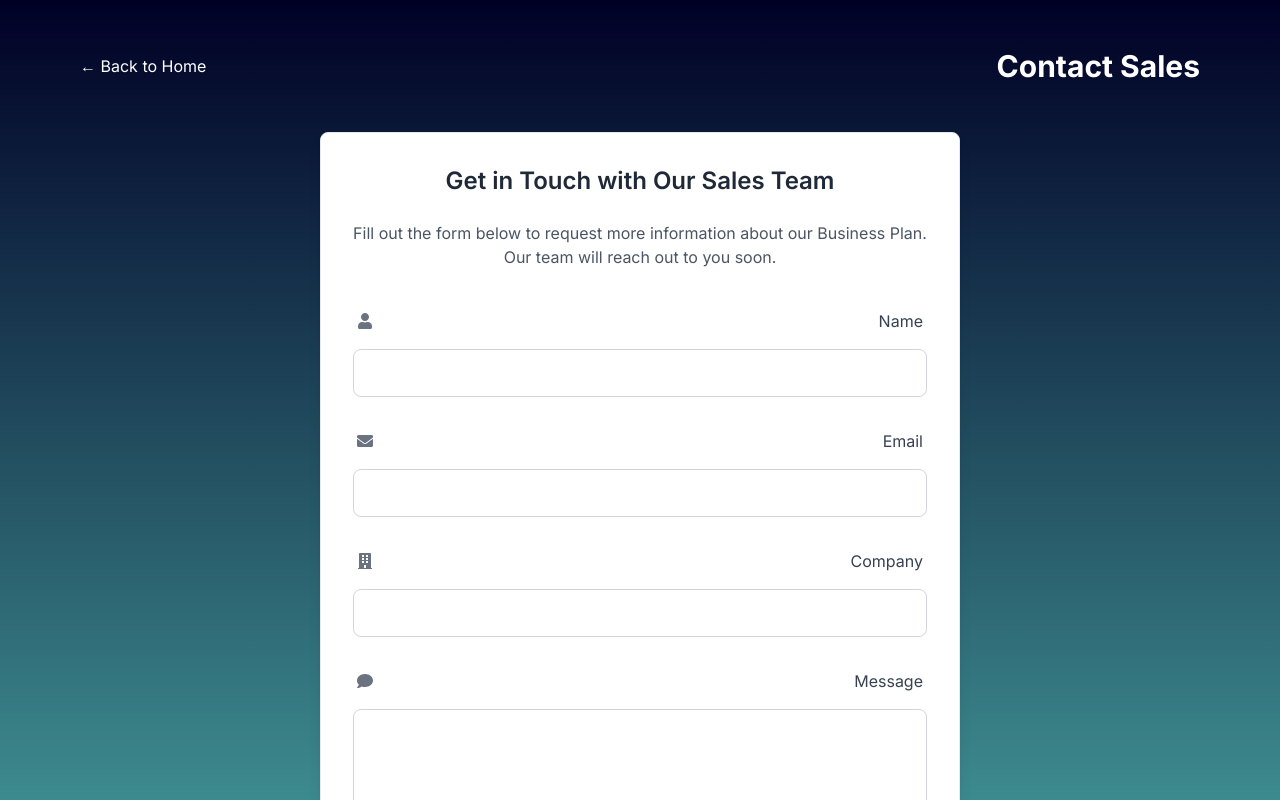
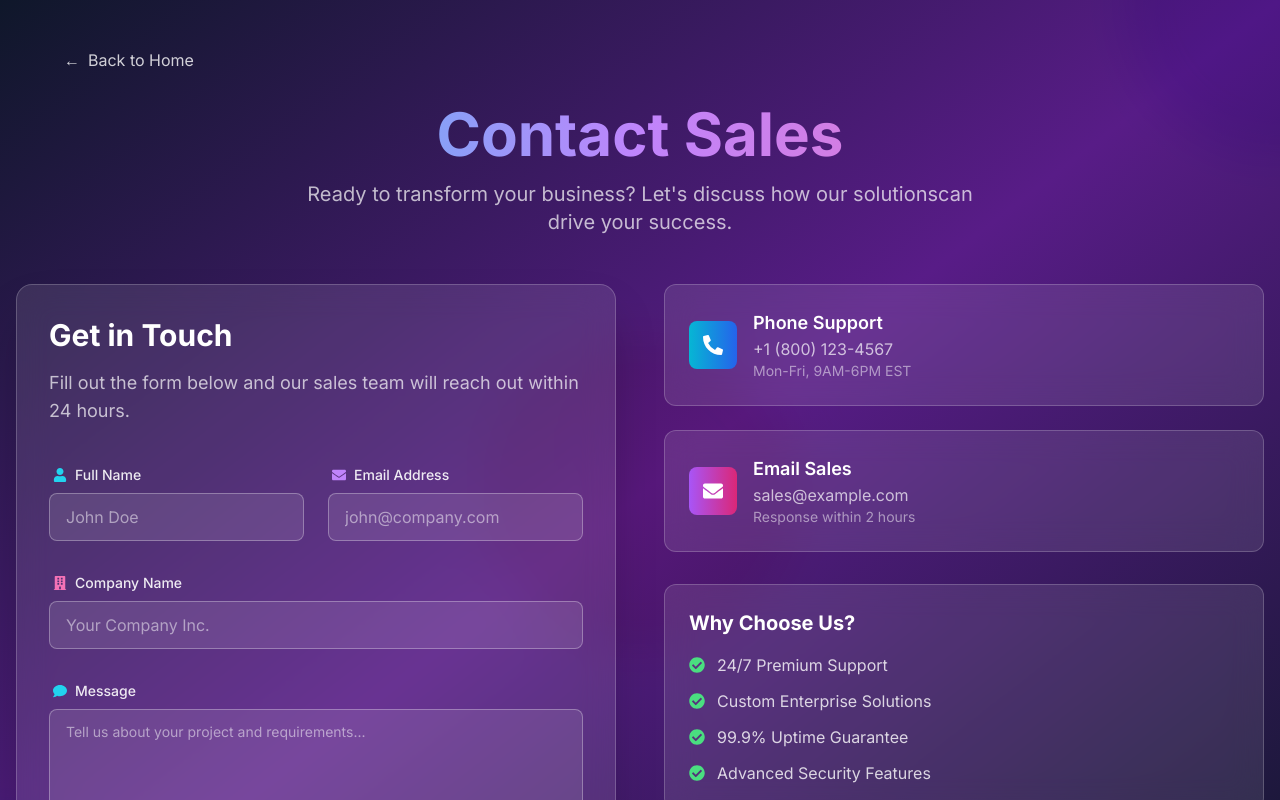
Before and after one commit to titan1230/Tiny-Path, a Next.js app: page /contact in a window 1280 px wide. Shown: the top 800 px of the page. Built offline with nearby package versions, Linux system fonts and the light colour scheme.

Commit message:
Enhance Contact Sales page: update layout, improve form design, and add success modal

```diff
--- a/src/app/contact/page.tsx
+++ b/src/app/contact/page.tsx
@@ -1,8 +1,17 @@
 "use client";
 
 import React, { useState } from "react";
-import { FaPhoneAlt, FaEnvelope, FaMapMarkerAlt, FaUser, FaBuilding, FaComment } from "react-icons/fa";
-import Link from 'next/link';
+import {
+  FaPhoneAlt,
+  FaEnvelope,
+  FaMapMarkerAlt,
+  FaUser,
+  FaBuilding,
+  FaComment,
+  FaCheckCircle,
+  FaTimes,
+} from "react-icons/fa";
+import Link from "next/link";
 
 const ContactSalesPage: React.FC = () => {
   const [formData, setFormData] = useState({
@@ -11,128 +20,246 @@ const ContactSalesPage: React.FC = () => {
     company: "",
     message: "",
   });
+  const [isModalOpen, setIsModalOpen] = useState(false);
 
-  const handleInputChange = (e: React.ChangeEvent<HTMLInputElement | HTMLTextAreaElement>) => {
+  const handleInputChange = (
+    e: React.ChangeEvent<HTMLInputElement | HTMLTextAreaElement>
+  ) => {
     setFormData({ ...formData, [e.target.name]: e.target.value });
   };
 
   const handleSubmit = (e: React.FormEvent) => {
     e.preventDefault();
-    alert("Thank you for contacting us! We will get back to you soon.");
+    setIsModalOpen(true);
     setFormData({ name: "", email: "", company: "", message: "" });
   };
 
+  const closeModal = () => {
+    setIsModalOpen(false);
+  };
+
   return (
-    <div className="min-h-screen bg-gradient-to-b to-[#5fd9ca] from-[#000025] py-12 flex flex-col items-center justify-center relative overflow-hidden">
-      {/* Header Section */}
-      <div className="w-full max-w-6xl mx-auto px-4 mb-12 flex justify-between items-center">
-        <Link href="/" className="text-white">
-          &larr; Back to Home
-        </Link>
-        <h1 className="text-3xl font-bold text-white  ">Contact Sales</h1>
+    <div className="min-h-screen bg-gradient-to-br from-slate-900 via-purple-900 to-slate-900 relative overflow-hidden">
+      {/* Animated background elements */}
+      <div className="absolute inset-0 overflow-hidden">
+        <div className="absolute -top-40 -right-40 w-80 h-80 bg-purple-500 rounded-full mix-blend-multiply filter blur-xl opacity-20 animate-pulse"></div>
+        <div className="absolute -bottom-40 -left-40 w-80 h-80 bg-cyan-500 rounded-full mix-blend-multiply filter blur-xl opacity-20 animate-pulse animation-delay-2000"></div>
+        <div className="absolute top-1/2 left-1/2 transform -translate-x-1/2 -translate-y-1/2 w-80 h-80 bg-pink-500 rounded-full mix-blend-multiply filter blur-xl opacity-10 animate-pulse animation-delay-4000"></div>
       </div>
 
+      <div className="relative z-10 py-12 px-4">
+        {/* Header Section */}
+        <div className="w-full max-w-6xl mx-auto mb-12">
+          <div className="flex justify-between items-center mb-8">
+            <Link
+              href="/"
+              className="flex items-center text-white/80 hover:text-white transition-colors duration-300 group"
+            >
+              <span className="mr-2 group-hover:-translate-x-1 transition-transform duration-300">
+                ←
+              </span>
+              Back to Home
+            </Link>
+          </div>
+          <div className="text-center">
+            <h1 className="text-5xl md:text-6xl font-bold bg-gradient-to-r from-cyan-400 via-purple-400 to-pink-400 bg-clip-text text-transparent mb-4">
+              Contact Sales
+            </h1>
+            <p className="text-xl text-white/70 max-w-2xl mx-auto">
+              {`Ready to transform your business? Let's discuss how our solutions`}
+              can drive your success.
+            </p>
+          </div>
+        </div>
+
+        <div className="max-w-7xl mx-auto grid lg:grid-cols-2 gap-12 items-start">
           {/* Contact Form Section */}
-      <div className="bg-white shadow-lg rounded-lg p-8 md:w-2/3 lg:w-1/2 mx-auto border border-gray-200">
-        <h2 className="text-2xl font-semibold text-gray-800 mb-6 text-center">
-          Get in Touch with Our Sales Team
+          <div className="bg-white/10 backdrop-blur-lg border border-white/20 rounded-2xl p-8 shadow-2xl">
+            <div className="mb-8">
+              <h2 className="text-3xl font-bold text-white mb-4">
+                Get in Touch
               </h2>
-        <p className="text-gray-600 mb-8 text-center">
-          Fill out the form below to request more information about our Business Plan. Our team will reach out to you soon.
+              <p className="text-white/70 text-lg">
+                Fill out the form below and our sales team will reach out within
+                24 hours.
               </p>
+            </div>
 
             <form onSubmit={handleSubmit} className="space-y-6">
-          <div className="form-control relative">
-            <label className="label flex items-center mb-2">
-              <FaUser className="mr-2 text-gray-500" />
-              <span className="text-gray-700">Name</span>
+              <div className="grid md:grid-cols-2 gap-6">
+                <div className="form-control">
+                  <label className="label">
+                    <span className="label-text text-white/90 font-medium flex items-center">
+                      <FaUser className="mr-2 text-cyan-400" />
+                      Full Name
+                    </span>
                   </label>
                   <input
                     type="text"
                     name="name"
-              id="name"
                     value={formData.name}
                     onChange={handleInputChange}
-              className="input input-bordered w-full border-gray-300 focus:border-blue-500 focus:ring-blue-500 bg-white text-black"
+                    className="input input-bordered bg-white/10 border-white/30 text-white placeholder-white/50 focus:border-cyan-400 focus:bg-white/20 transition-all duration-300"
+                    placeholder="John Doe"
                     required
                   />
                 </div>
 
-          <div className="form-control relative">
-            <label className="label flex items-center mb-2">
-              <FaEnvelope className="mr-2 text-gray-500" />
-              <span className="text-gray-700">Email</span>
+                <div className="form-control">
+                  <label className="label">
+                    <span className="label-text text-white/90 font-medium flex items-center">
+                      <FaEnvelope className="mr-2 text-purple-400" />
+                      Email Address
+                    </span>
                   </label>
                   <input
                     type="email"
                     name="email"
-              id="email"
                     value={formData.email}
                     onChange={handleInputChange}
-              className="input input-bordered w-full border-gray-300 focus:border-blue-500 focus:ring-blue-500 bg-white text-black"
+                    className="input input-bordered bg-white/10 border-white/30 text-white placeholder-white/50 focus:border-purple-400 focus:bg-white/20 transition-all duration-300"
+                    placeholder="john@company.com"
+                    required
+                  />
+                </div>
+              </div>
+
+              <div className="form-control">
+                <label className="label">
+                  <span className="label-text text-white/90 font-medium flex items-center">
+                    <FaBuilding className="mr-2 text-pink-400" />
+                    Company Name
+                  </span>
+                </label>
+                <input
+                  type="text"
+                  name="company"
+                  value={formData.company}
+                  onChange={handleInputChange}
+                  className="input input-bordered bg-white/10 border-white/30 text-white placeholder-white/50 focus:border-pink-400 focus:bg-white/20 transition-all duration-300"
+                  placeholder="Your Company Inc."
+                />
+              </div>
+
+              <div className="form-control">
+                <label className="label">
+                  <span className="label-text text-white/90 font-medium flex items-center">
+                    <FaComment className="mr-2 text-cyan-400" />
+                    Message
+                  </span>
+                </label>
+                <textarea
+                  name="message"
+                  value={formData.message}
+                  onChange={handleInputChange}
+                  className="textarea textarea-bordered bg-white/10 border-white/30 text-white placeholder-white/50 focus:border-cyan-400 focus:bg-white/20 transition-all duration-300 resize-none h-32"
+                  placeholder="Tell us about your project and requirements..."
                   required
                 />
               </div>
 
-          <div className="form-control relative">
-            <label className="label flex items-center mb-2">
-              <FaBuilding className="mr-2 text-gray-500" />
-              <span className="text-gray-700">Company</span>
-            </label>
-            <input
-              type="text"
-              name="company"
-              id="company"
-              value={formData.company}
-              onChange={handleInputChange}
-              className="input input-bordered w-full border-gray-300 focus:border-blue-500 focus:ring-blue-500 bg-white text-black"
-            />
-          </div>
-
-          <div className="form-control relative">
-            <label className="label flex items-center mb-2">
-              <FaComment className="mr-2 text-gray-500" />
-              <span className="text-gray-700">Message</span>
-            </label>
-            <textarea
-              name="message"
-              id="message"
-
-              value={formData.message}
-              onChange={handleInputChange}
-              className="textarea textarea-bordered w-full border-gray-300 focus:border-blue-500 focus:ring-blue-500 bg-white text-black resize-none"
-              rows={4}
-              required
-            />
-          </div>
-
-          <div className="text-center">
               <button
                 type="submit"
-              className="btn w-full bg-blue-600 text-white py-3 px-4 rounded-md hover:bg-blue-700 transition duration-300 ease-in-out"
+                className="btn w-full bg-gradient-to-r from-cyan-500 to-purple-600 hover:from-cyan-600 hover:to-purple-700 border-none text-white font-semibold py-4 text-lg shadow-lg hover:shadow-xl transform hover:scale-[1.02] transition-all duration-300"
               >
-              Submit
+                Send Message
               </button>
-          </div>
             </form>
           </div>
 
-      {/* Contact Information Section */}
-      <div className="mt-16 text-center max-w-4xl mx-auto">
-        <h2 className="text-2xl font-semibold text-gray-800 mb-4">Other Ways to Contact Us</h2>
-        <div className="flex flex-wrap justify-around items-center gap-8">
-          <div className="flex flex-col items-center bg-white p-6 rounded-lg shadow-lg border border-gray-200 w-64 hover:shadow-xl transition duration-300 ease-in-out">
-            <FaPhoneAlt className="text-3xl text-blue-600 mb-4" />
-            <p className="text-lg font-medium text-gray-800">Phone</p>
-            <p className="text-gray-600">+1 (800) 123-4567</p>
+          {/* Contact Information & Features */}
+          <div className="space-y-8">
+            {/* Contact Cards */}
+            <div className="grid gap-6">
+              <div className="bg-white/10 backdrop-blur-lg border border-white/20 rounded-xl p-6 hover:bg-white/20 transition-all duration-300 group">
+                <div className="flex items-center space-x-4">
+                  <div className="w-12 h-12 bg-gradient-to-r from-cyan-500 to-blue-600 rounded-lg flex items-center justify-center group-hover:scale-110 transition-transform duration-300">
+                    <FaPhoneAlt className="text-white text-xl" />
                   </div>
-          <div className="flex flex-col items-center bg-white p-6 rounded-lg shadow-lg border border-gray-200 w-64 hover:shadow-xl transition duration-300 ease-in-out">
-            <FaEnvelope className="text-3xl text-blue-600 mb-4" />
-            <p className="text-lg font-medium text-gray-800">Email</p>
-            <p className="text-gray-600">sales@example.com</p>
+                  <div>
+                    <h3 className="text-white font-semibold text-lg">
+                      Phone Support
+                    </h3>
+                    <p className="text-white/70">+1 (800) 123-4567</p>
+                    <p className="text-white/50 text-sm">
+                      Mon-Fri, 9AM-6PM EST
+                    </p>
                   </div>
                 </div>
               </div>
+
+              <div className="bg-white/10 backdrop-blur-lg border border-white/20 rounded-xl p-6 hover:bg-white/20 transition-all duration-300 group">
+                <div className="flex items-center space-x-4">
+                  <div className="w-12 h-12 bg-gradient-to-r from-purple-500 to-pink-600 rounded-lg flex items-center justify-center group-hover:scale-110 transition-transform duration-300">
+                    <FaEnvelope className="text-white text-xl" />
+                  </div>
+                  <div>
+                    <h3 className="text-white font-semibold text-lg">
+                      Email Sales
+                    </h3>
+                    <p className="text-white/70">sales@example.com</p>
+                    <p className="text-white/50 text-sm">
+                      Response within 2 hours
+                    </p>
+                  </div>
+                </div>
+              </div>
+            </div>
+
+            {/* Features */}
+            <div className="bg-white/10 backdrop-blur-lg border border-white/20 rounded-xl p-6">
+              <h3 className="text-white font-bold text-xl mb-4">
+                Why Choose Us?
+              </h3>
+              <div className="space-y-3">
+                {[
+                  "24/7 Premium Support",
+                  "Custom Enterprise Solutions",
+                  "99.9% Uptime Guarantee",
+                  "Advanced Security Features",
+                ].map((feature, index) => (
+                  <div key={index} className="flex items-center space-x-3">
+                    <FaCheckCircle className="text-green-400 flex-shrink-0" />
+                    <span className="text-white/80">{feature}</span>
+                  </div>
+                ))}
+              </div>
+            </div>
+          </div>
+        </div>
+      </div>
+
+      {/* Success Modal */}
+      <dialog className={`modal ${isModalOpen ? "modal-open" : ""}`}>
+        <div className="modal-box bg-white relative max-w-md">
+          <button
+            className="btn btn-sm btn-circle btn-ghost absolute right-2 top-2 text-gray-500 hover:text-gray-700"
+            onClick={closeModal}
+          >
+            <FaTimes />
+          </button>
+
+          <div className="text-center py-4">
+            <div className="w-16 h-16 bg-green-100 rounded-full flex items-center justify-center mx-auto mb-4">
+              <FaCheckCircle className="text-green-500 text-2xl" />
+            </div>
+            <h3 className="font-bold text-2xl text-gray-800 mb-2">
+              Message Sent!
+            </h3>
+            <p className="text-gray-600 mb-6">
+              Thank you for contacting us! Our sales team will get back to you
+              within 24 hours.
+            </p>
+            <button
+              className="btn bg-gradient-to-r from-cyan-500 to-purple-600 hover:from-cyan-600 hover:to-purple-700 border-none text-white px-8"
+              onClick={closeModal}
+            >
+              Got it!
+            </button>
+          </div>
+        </div>
+        <div className="modal-backdrop" onClick={closeModal}></div>
+      </dialog>
     </div>
   );
 };
```
Lines whose indentation alone changed are shown as unchanged.
